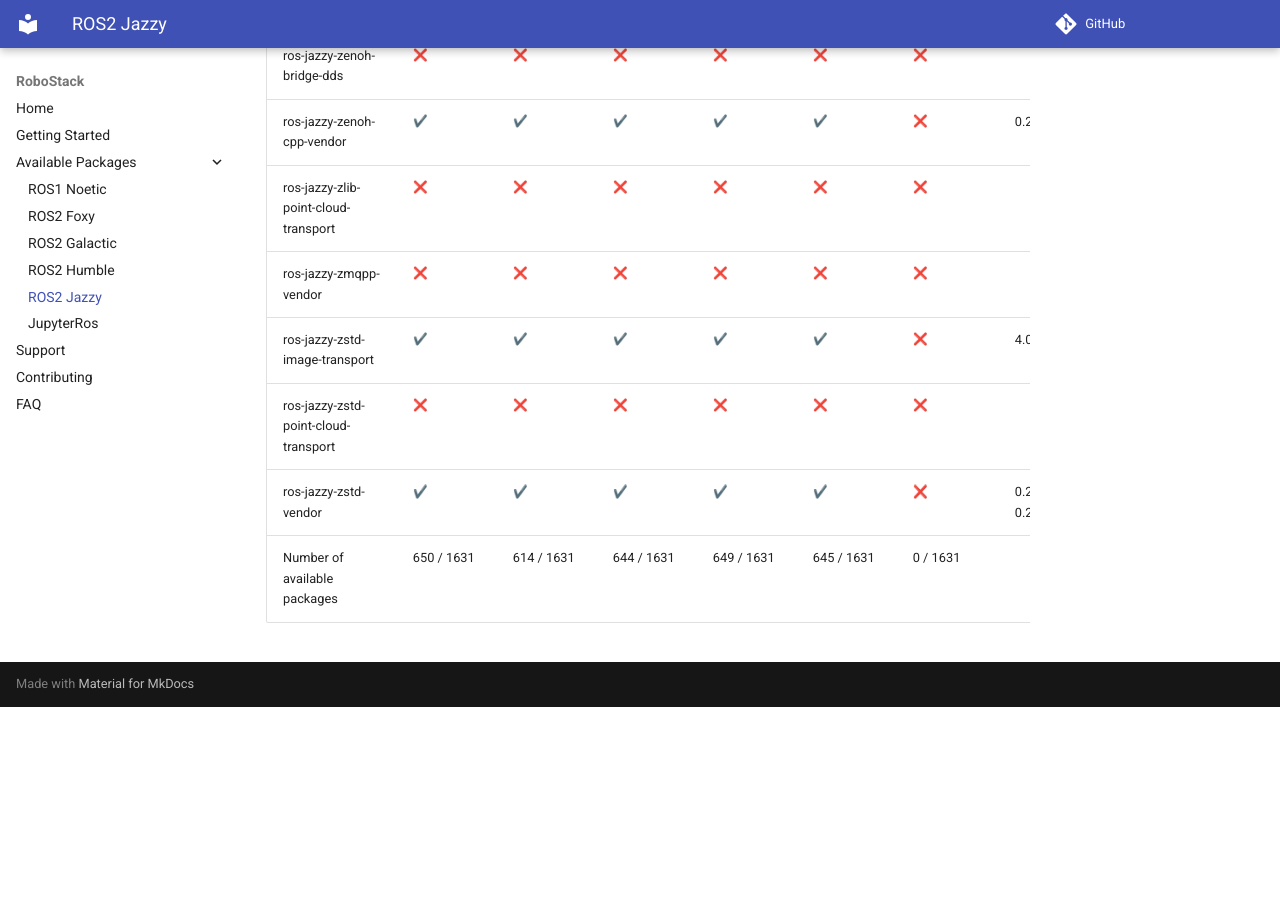
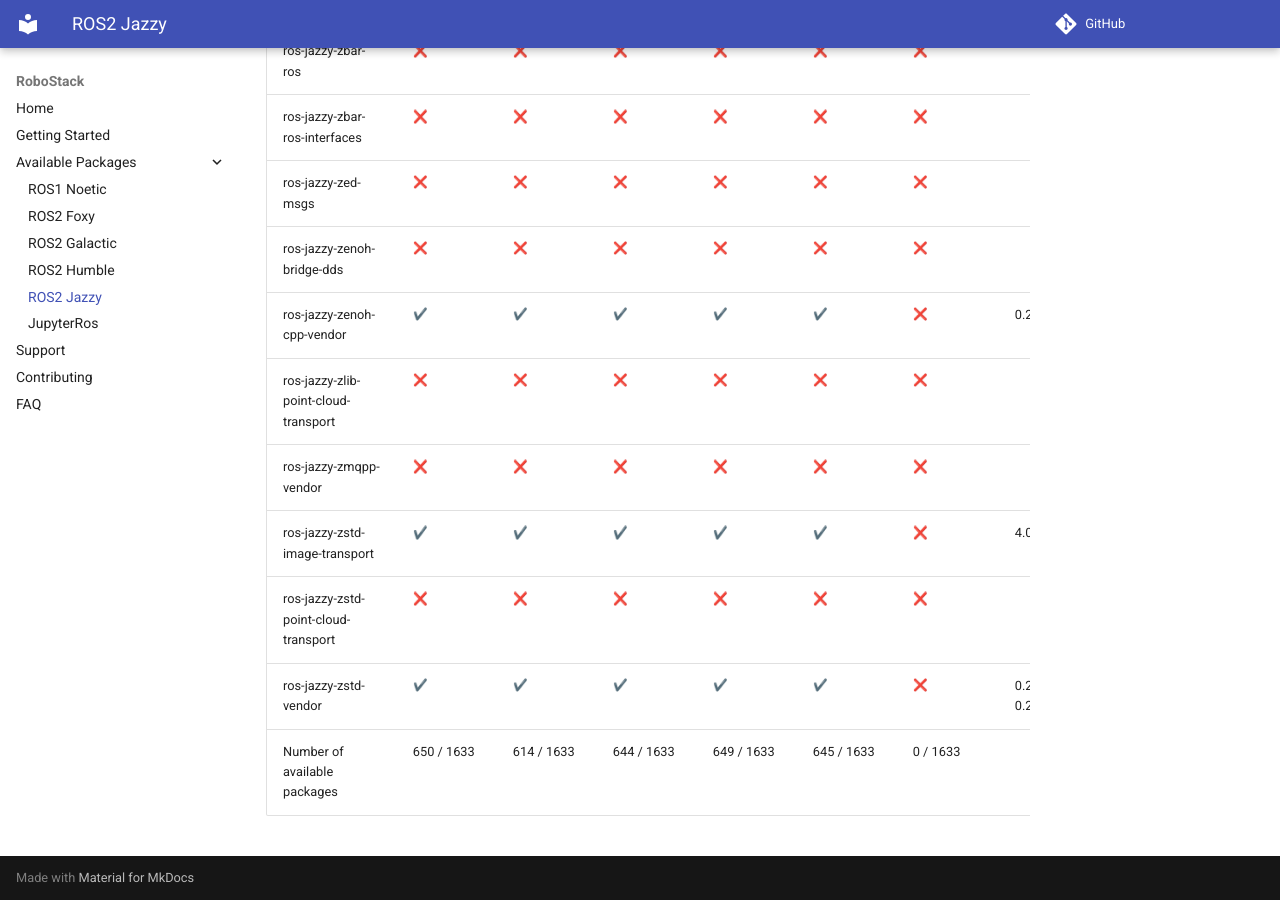
Before and after one commit to RoboStack/robostack.github.io, an MkDocs documentation site: the page built from docs/jazzy.md, in a window 1280 px wide and 900 px high, scrolled down 120292 px. Built offline with MkDocs 1.6.1 and Material for MkDocs 9.7.7, drawn with Linux system fonts in a browser that asks for light colours; emoji names are drawn with the system emoji font; comment, search, counter and statistics services are not loaded; before the commit the page ends 120999 px from its top, so only the background shows below that; some of the changed text lies outside the part shown.

Commit message:
Update tables

```diff
--- a/docs/jazzy.md
+++ b/docs/jazzy.md
@@ -1631,4 +1633,4 @@
 | ros-jazzy-zstd-image-transport | :heavy_check_mark: { data-sort='1' } | :heavy_check_mark: { data-sort='1' } | :heavy_check_mark: { data-sort='1' } | :heavy_check_mark: { data-sort='1' } | :heavy_check_mark: { data-sort='1' } | :x: { data-sort='0' } | 4.0.3, 4.0.4  |
 | ros-jazzy-zstd-point-cloud-transport | :x: { data-sort='0' } | :x: { data-sort='0' } | :x: { data-sort='0' } | :x: { data-sort='0' } | :x: { data-sort='0' } | :x: { data-sort='0' } |   |
 | ros-jazzy-zstd-vendor | :heavy_check_mark: { data-sort='1' } | :heavy_check_mark: { data-sort='1' } | :heavy_check_mark: { data-sort='1' } | :heavy_check_mark: { data-sort='1' } | :heavy_check_mark: { data-sort='1' } | :x: { data-sort='0' } | 0.26.3, 0.26.6  |
-| Number of available packages |  650 / 1631 | 614 / 1631 | 644 / 1631 | 649 / 1631 | 645 / 1631 | 0 / 1631 |
+| Number of available packages |  650 / 1633 | 614 / 1633 | 644 / 1633 | 649 / 1633 | 645 / 1633 | 0 / 1633 |
```
Also changed, not shown: other parts of docs/jazzy.md (+2 -0 lines).
